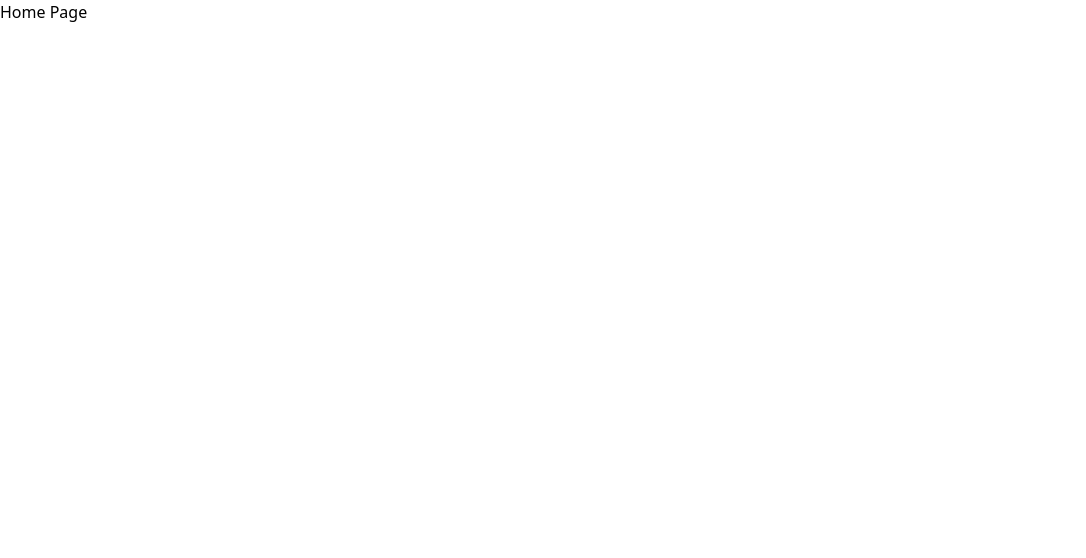
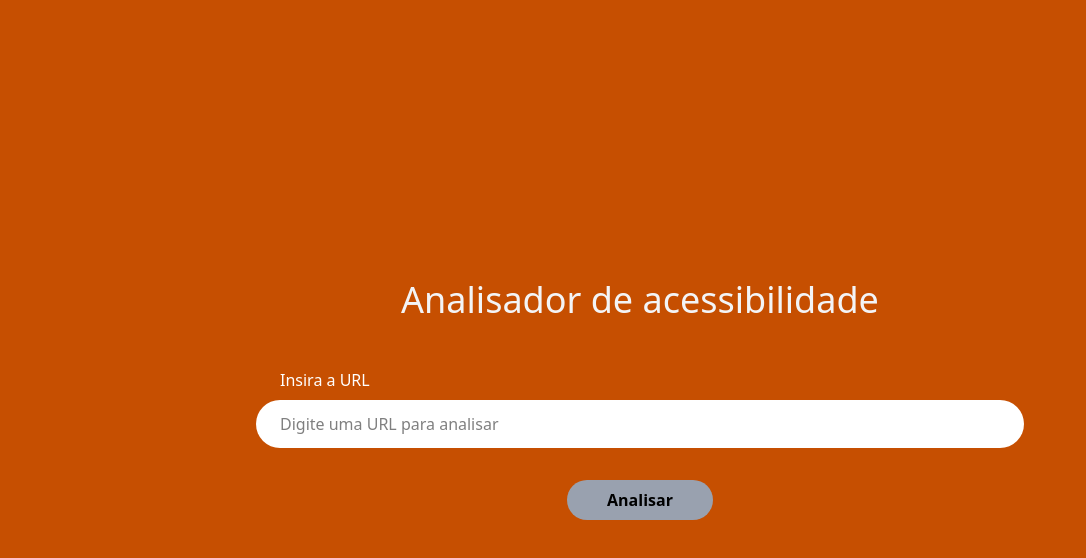
Before and after one commit to lindembergtxr/handtalk-fullstack-challenge, a Vue app in the folder frontend/: page / in a window 1280 px wide. Shown: the top 558 px of the page, without its empty margins (0-1086 px from the left). Built offline with nearby package versions, Linux system fonts and the light colour scheme; no server answers.

Commit message:
feat: create home page and integrate with the backend endpoint
- add home page
- configure axios backend instance
- initial endpoint integration with home page on click

```diff
--- /dev/null
+++ b/frontend/src/assets/SpinnerIcon.vue
@@ -0,0 +1,62 @@
+<template>
+    <div class="spinner-container">
+        <svg class="spinner" viewBox="0 0 50 50">
+            <circle
+                class="path"
+                cx="25"
+                cy="25"
+                r="20"
+                fill="none"
+                :stroke="textColor"
+                stroke-width="5"
+            ></circle>
+        </svg>
+    </div>
+</template>
+
+<script>
+export default {
+    props: ['textColor'],
+}
+</script>
+
+<style scoped>
+.spinner-container {
+    display: flex;
+    justify-content: center;
+    align-items: center;
+    height: 24px;
+}
+
+.spinner {
+    animation: rotate 2s linear infinite;
+    height: 50px;
+    width: 50px;
+}
+
+.spinner .path {
+    stroke-linecap: round;
+    animation: dash 1.5s ease-in-out infinite;
+}
+
+@keyframes rotate {
+    100% {
+        transform: rotate(360deg);
+    }
+}
+
+@keyframes dash {
+    0% {
+        stroke-dasharray: 1, 150;
+        stroke-dashoffset: 0;
+    }
+    50% {
+        stroke-dasharray: 90, 150;
+        stroke-dashoffset: -35;
+    }
+    100% {
+        stroke-dasharray: 90, 150;
+        stroke-dashoffset: -124;
+    }
+}
+</style>
--- a/frontend/src/pages/Home.vue
+++ b/frontend/src/pages/Home.vue
@@ -1,7 +1,57 @@
-<script setup lang="ts"></script>
+<script setup lang="ts">
+import { ref } from 'vue'
+
+import SpinnerIcon from '../assets/SpinnerIcon.vue'
+import { analyzeUrl } from '../services/analyzeUrl'
+
+const loading = ref(false)
+
+const urlRef = ref('')
+
+const handleClick = () => {
+    loading.value = true
+
+    analyzeUrl(urlRef.value)
+        .then((res) => console.log(res))
+        .catch((err) => console.log(err))
+        .finally(() => (loading.value = false))
+}
+</script>
 
 <template>
-    <div>Home Page</div>
+    <main aria-labelledby="home-title">
+        <div
+            class="flex flex-col bg-[#C64F01] items-center justify-center w-screen h-screen gap-y-12"
+        >
+            <h1 id="home-title" class="text-gray-100 font-medium text-4xl">
+                Analisador de acessibilidade
+            </h1>
+
+            <div class="flex items-center flex-col gap-y-8">
+                <div class="flex flex-col gap-y-2 focus-within:">
+                    <label for="analyze-url-input" class="text-white font-medium pl-6">
+                        Insira a URL
+                    </label>
+                    <input
+                        id="analyze-url-input"
+                        type="text"
+                        placeholder="Digite uma URL para analisar"
+                        aria-labelledby="analyze-url-label"
+                        class="bg-white py-3 px-6 rounded-full w-[60vw] focus:outline-4 focus:outline-blue-500/75"
+                        fluid
+                        v-model="urlRef"
+                    />
+                </div>
+
+                <button
+                    class="text-[#451A05] font-bold bg-[#ffe0a8] border-[#ffe0a8] py-2 px-10 w-auto rounded-full hover:cursor-pointer disabled:bg-gray-400 disabled:text-black disabled:cursor-default"
+                    :disabled="urlRef.length === 0 || loading"
+                    @click="handleClick"
+                >
+                    <SpinnerIcon class="w-4 h-4" text-color="#000" v-if="loading" />
+                    <span v-else>Analisar</span>
+                </button>
+            </div>
+        </div>
+    </main>
 </template>
-
-<style scoped></style>
--- /dev/null
+++ b/frontend/src/services/analyzeUrl.ts
@@ -0,0 +1,6 @@
+import { backendInstance } from './api'
+
+export const analyzeUrl = async (url: string) => {
+    const response = await backendInstance.post('/api/analyze', { url })
+    return response
+}
--- /dev/null
+++ b/frontend/src/services/api.ts
@@ -0,0 +1,11 @@
+import axios from 'axios'
+
+const port = import.meta.env.VITE_BACKEND_PORT
+
+export const backendInstance = axios.create({
+    baseURL: `http://localhost:${port}`,
+    timeout: 5000,
+    headers: {
+        'Content-Type': 'application/json',
+    },
+})
```
